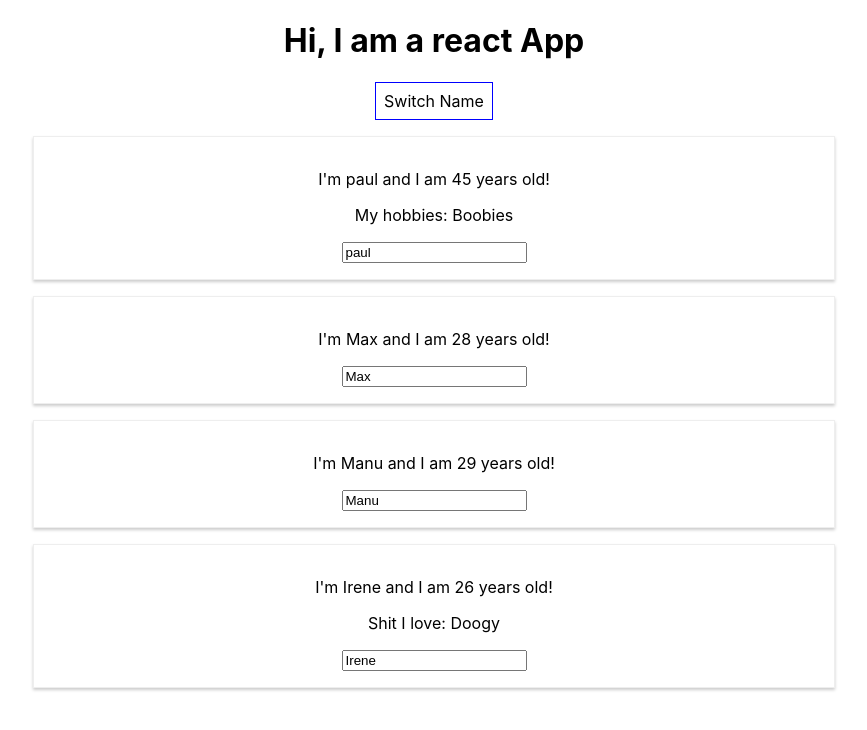
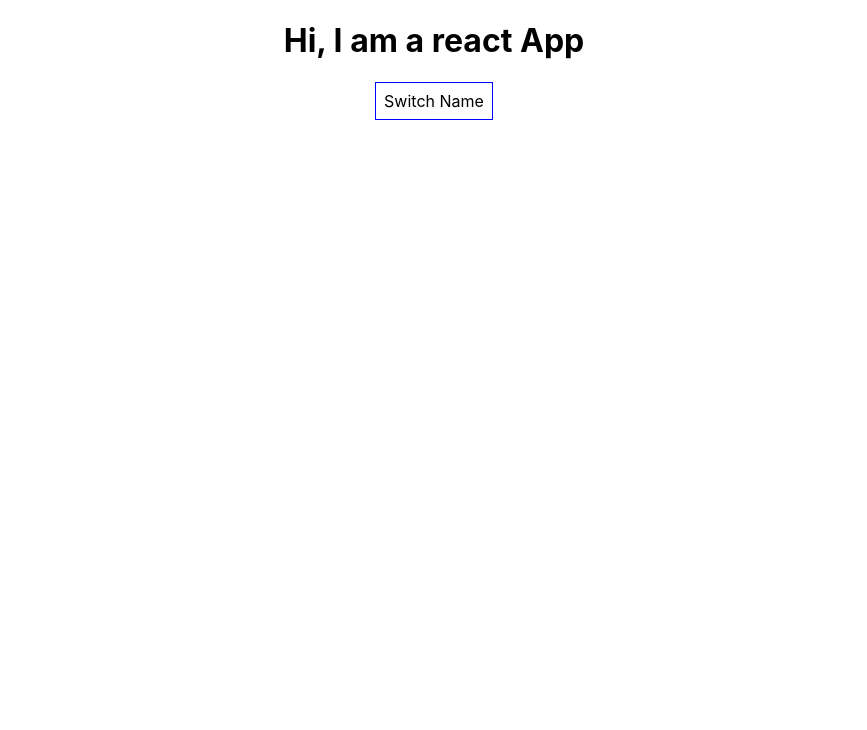
Before and after one commit to kamalogudah/react_dojo, a React (Create React App) app: page / in a window 1280 px wide. Shown: the top 730 px of the page, without its empty margins (206-1073 px from the left). Built offline with nearby package versions, Linux system fonts and the light colour scheme.

Commit message:
Rendering content conditionally

```diff
--- a/src/App.js
+++ b/src/App.js
@@ -9,7 +9,8 @@ class App extends Component {
             { name: "Manu", age: 29 },
             { name: "Irene", age: 26 }
         ],
-    otherState: "some other stuff"
+        otherState: "some other stuff",
+        showPersons: false
     };
 
     switchNameHandler = newName => {
@@ -31,6 +32,10 @@ class App extends Component {
             ]
         });
     };
+    togglePersonsHandler = () => {
+        const doesShow = this.state.showPersons;
+        this.setState({ showPersons: !doesShow })
+    }
     render() {
         const style = {
             backgroundColor: "white",
@@ -39,34 +44,36 @@ class App extends Component {
             padding: "8px",
             cursor: "pointer"
         };
-    return (
-      <div className="App">
-        <h1>Hi, I am a react App</h1>
-        <button style={style} onClick={() => this.switchNameHandler("Sucka")}>
-          {" "}
-          Switch Name{" "}
-        </button>
-        <Person name="paul" age="45">
-          My hobbies: Boobies
-        </Person>
-        <Person
-          name={this.state.persons[0].name}
-          age={this.state.persons[0].age}
-        />
-        <Person
-          name={this.state.persons[1].name}
-          age={this.state.persons[1].age}
-          changed={this.nameChangedHandler}
-        />
-        <Person
-          name={this.state.persons[2].name}
-          age={this.state.persons[2].age}
-          click={this.switchNameHandler.bind(this, " Comeone")}
-        >
-          {" "}
-          Shit I love: Doogy{" "}
-        </Person>
-      </div>
+        return ( < div className = "App" >
+                <
+                h1 > Hi, I am a react App < /h1>  <
+                button style = { style }
+                onClick = { this.togglePersonsHandler } > { " " }
+                Switch Name { " " } <
+                /button>   {
+                this.state.showPersons ?
+                <
+                div >
+                <
+                Person name = "paul"
+                age = "45" >
+                My hobbies : Boobies <
+                /Person> <
+                Person name = { this.state.persons[0].name }
+                age = { this.state.persons[0].age }
+                /> <
+                Person name = { this.state.persons[1].name }
+                age = { this.state.persons[1].age }
+                changed = { this.nameChangedHandler }
+                /> <
+                Person name = { this.state.persons[2].name }
+                age = { this.state.persons[2].age }
+                click = { this.switchNameHandler.bind(this, " Comeone") } > { " " }
+                Shit I love: Doogy { " " } <
+                /Person> < /
+                div >: null
+            } <
+            /div>
     );
 }
 }
```
Lines whose indentation alone changed are shown as unchanged.
